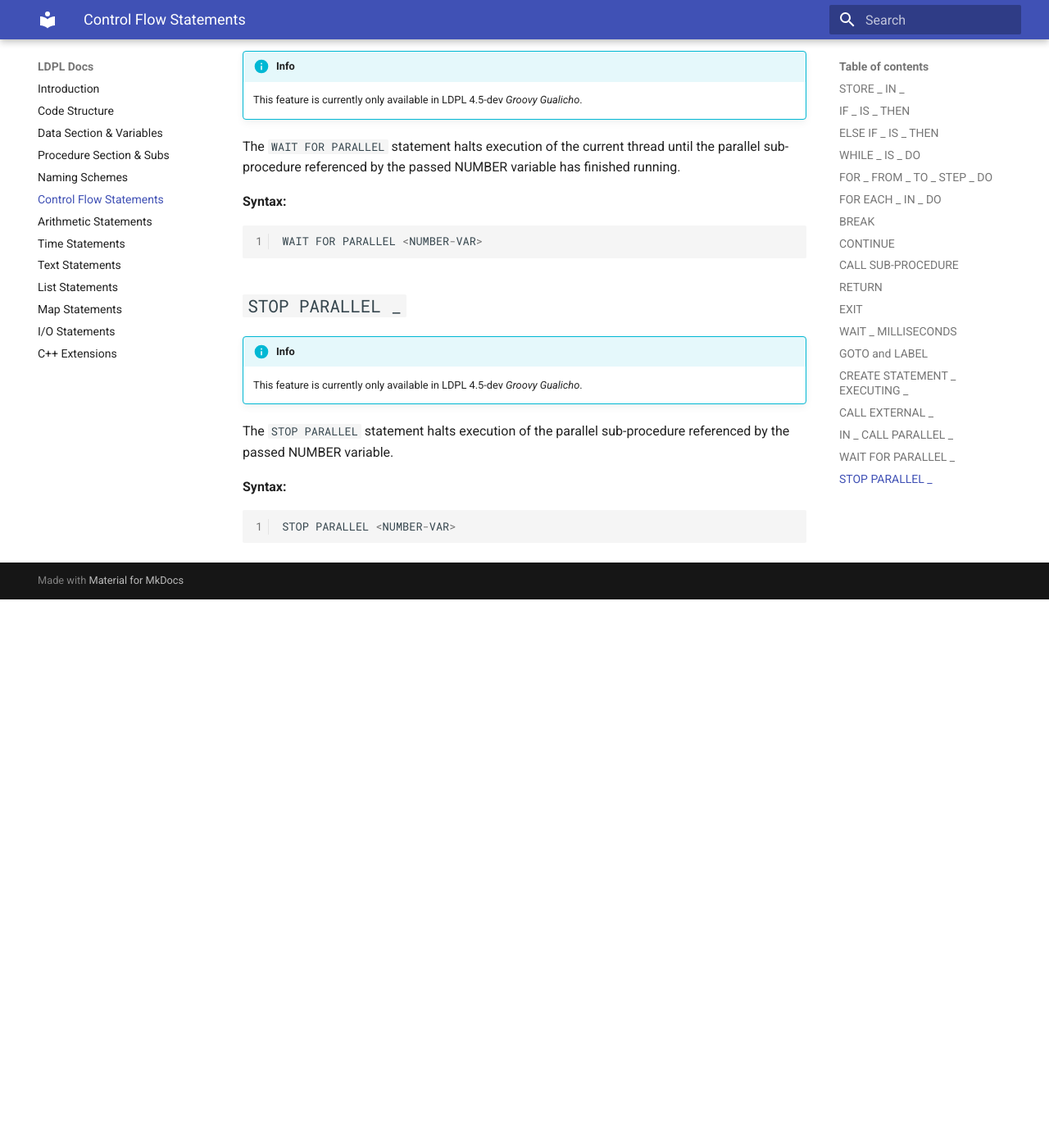
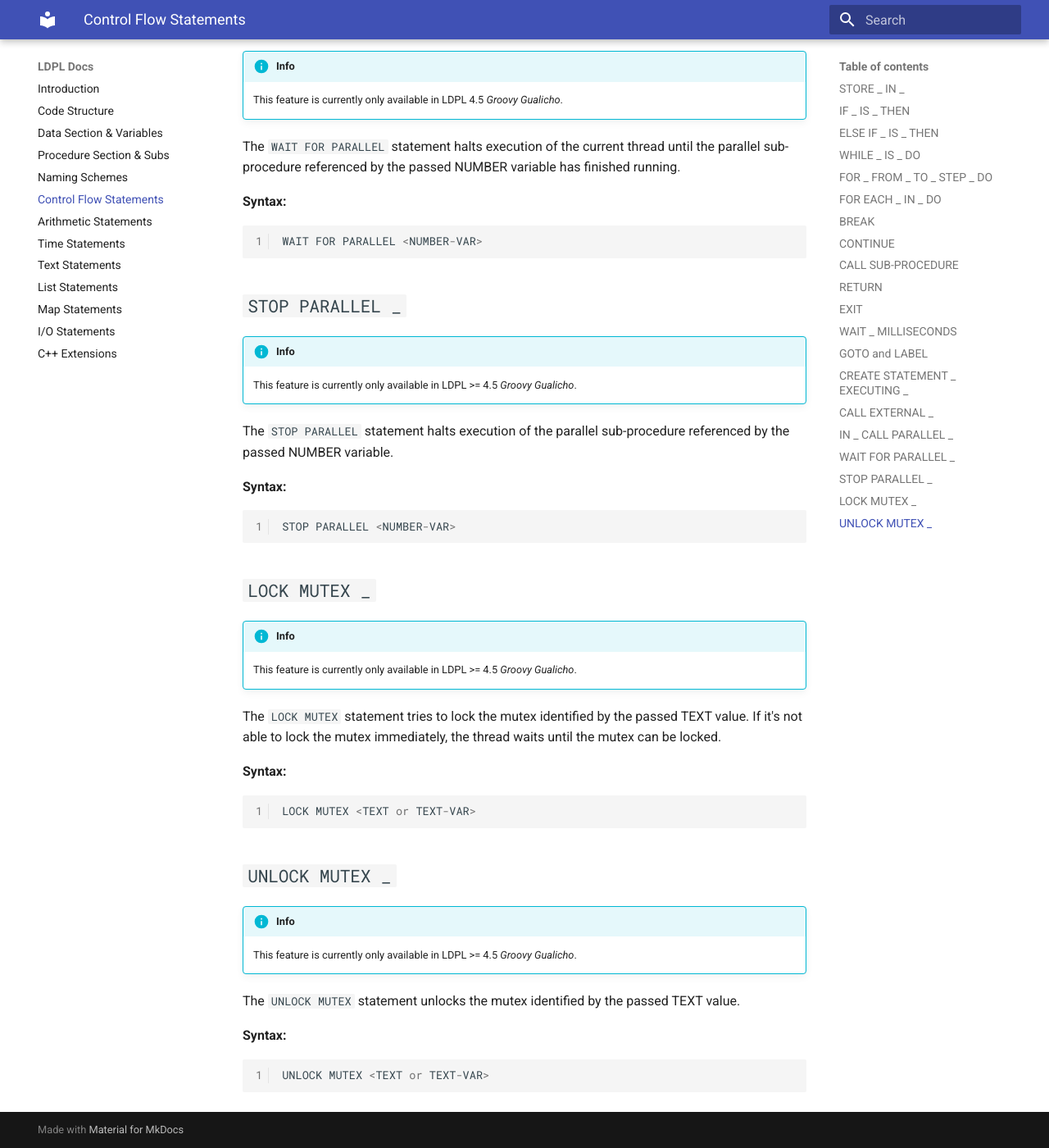
Before and after one commit to Lartu/ldpl, an MkDocs documentation site: the page built from docs/flow.md, in a window 1280 px wide and 1400 px high, scrolled down 11714 px. Shown: the whole window at 82% size. Built offline with MkDocs 1.6.1 and Material for MkDocs 9.7.7, drawn with Linux system fonts in a browser that asks for light colours; before the commit the page ends 12445 px from its top, so only the background shows below that; some of the changed text lies outside the part shown.

Commit message:
Documented LOCK MUTEX and UNLOCK MUTEX

````diff
--- a/docs/flow.md
+++ b/docs/flow.md
@@ -74,14 +74,14 @@ The `<CONDITION>` may be a relational operator between two values with the same
 * `NOT EQUAL TO`
 
 !!! info
-    Multicontainer comparison is only available in LDPL 4.5-dev *Groovy Gualicho*.
+    Multicontainer comparison is only available in LDPL 4.5 *Groovy Gualicho*.
 
 For containers, both values must have the same type. You **cannot** compare, for example,
 a `list of lists of numbers` with a `list of lists of lists of numbers` or a `number map`
 with a `text map`.
 
 !!! info
-    The membership operator is only available in LDPL 4.5-dev *Groovy Gualicho*.
+    The membership operator is only available in LDPL 4.5 *Groovy Gualicho*.
 
 The `<CONDITION>` may also be a membership operator:
 
@@ -196,7 +196,7 @@ The `FOR EACH` statement repeatedly run the code in its body for every element i
 If the collection is a `LIST`, its elements will be iterated increasingly from index `0`, while in the case of a `MAP` all the elements will be iterated in no particular order.
 
 !!! info
-    Starting from LDPL 4.5-dev *Groovy Gualicho*, `FOR EACH` iterates over the may keys, instead of its elements. The iteration variable type must thus be `TEXT`.
+    Starting from LDPL 4.5 *Groovy Gualicho*, `FOR EACH` iterates over the may keys, instead of its elements. The iteration variable type must thus be `TEXT`.
 
 **Syntax:**
 
@@ -464,7 +464,7 @@ CALL EXTERNAL http-get
 ## `IN _ CALL PARALLEL _`
 
 !!! info
-    This feature is currently only available in LDPL 4.5-dev *Groovy Gualicho*.
+    This feature is currently only available in LDPL 4.5 *Groovy Gualicho*.
 
 The `CALL PARALLEL` statement executes a PARALLEL SUB-PROCEDURE on a parallel thread to the main thread of your program and stores a reference number to it in the passed NUMBER variable. Once the parallel thread is running, execution continues from the line following the `CALL PARALLEL`.
 
@@ -482,7 +482,7 @@ Of course, a PARALLEL SUB-PROCEDURE must be declared **somewhere** in your progr
 ## `WAIT FOR PARALLEL _`
 
 !!! info
-    This feature is currently only available in LDPL 4.5-dev *Groovy Gualicho*.
+    This feature is currently only available in LDPL 4.5 *Groovy Gualicho*.
 
 The `WAIT FOR PARALLEL` statement halts execution of the current thread until the parallel sub-procedure referenced by the passed NUMBER variable has finished running.
 
@@ -495,7 +495,7 @@ WAIT FOR PARALLEL <NUMBER-VAR>
 ## `STOP PARALLEL _`
 
 !!! info
-    This feature is currently only available in LDPL 4.5-dev *Groovy Gualicho*.
+    This feature is currently only available in LDPL >= 4.5 *Groovy Gualicho*.
 
 The `STOP PARALLEL` statement halts execution of the parallel sub-procedure referenced by the passed NUMBER variable.
 
@@ -504,3 +504,30 @@ The `STOP PARALLEL` statement halts execution of the parallel sub-procedure refe
 ```coffeescript
 STOP PARALLEL <NUMBER-VAR>
 ```
+
+## `LOCK MUTEX _`
+
+!!! info
+    This feature is currently only available in LDPL >= 4.5 *Groovy Gualicho*.
+
+The `LOCK MUTEX` statement tries to lock the mutex identified by the passed TEXT value. If it's not able to lock the mutex immediately,
+the thread waits until the mutex can be locked.
+
+**Syntax:**
+
+```coffeescript
+LOCK MUTEX <TEXT or TEXT-VAR>
+```
+
+## `UNLOCK MUTEX _`
+
+!!! info
+    This feature is currently only available in LDPL >= 4.5 *Groovy Gualicho*.
+
+The `UNLOCK MUTEX` statement unlocks the mutex identified by the passed TEXT value.
+
+**Syntax:**
+
+```coffeescript
+UNLOCK MUTEX <TEXT or TEXT-VAR>
+```
````
Also changed, not shown: docs/arithmetic.md (+21 -8 lines), docs/procedure.md (+1 -1 lines), 2 other files.
